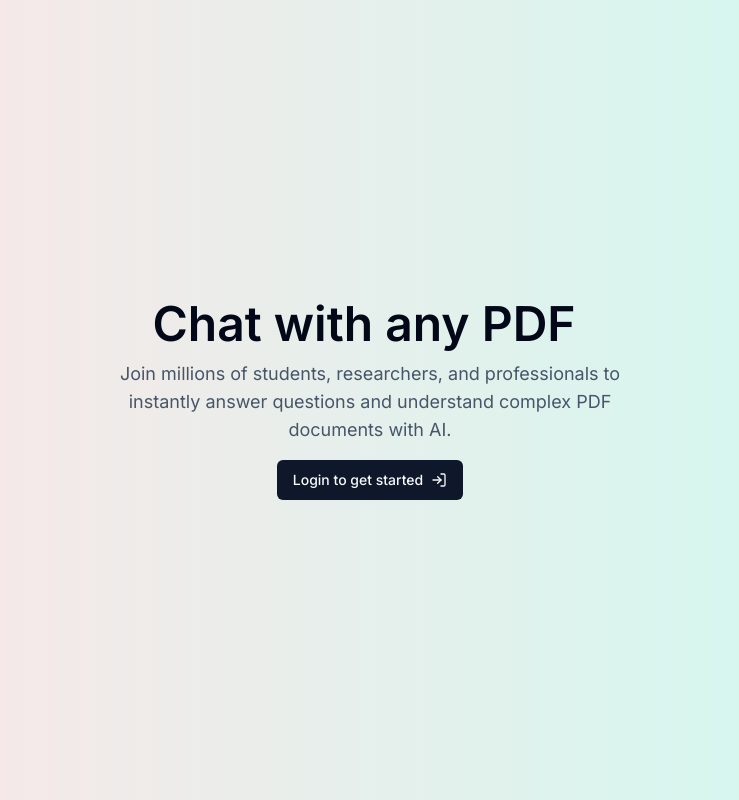
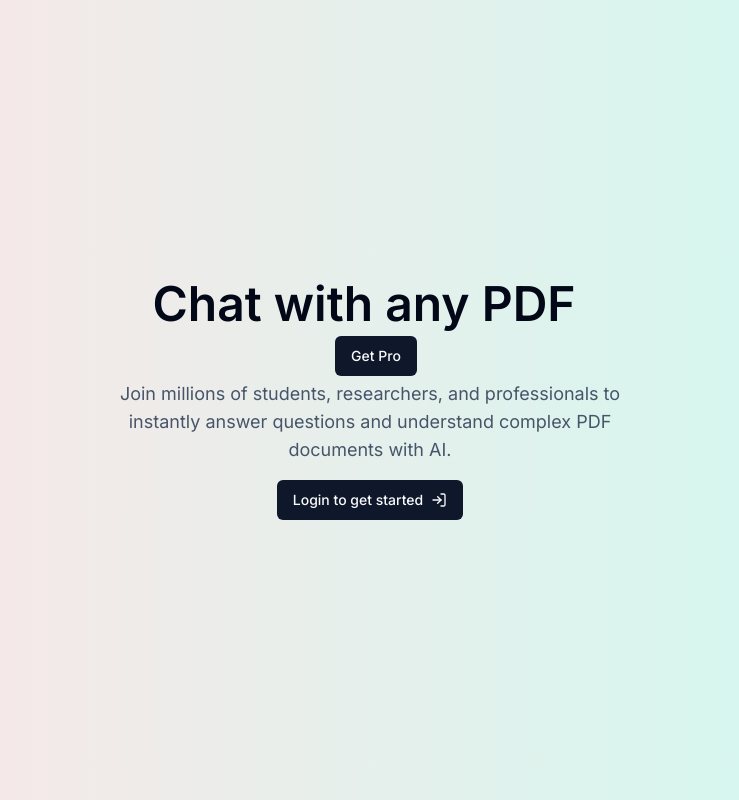
Before and after one commit to olyaiy/ai-saas, a Next.js app in the folder chatpdf/: page / in a window 1280 px wide. Shown: the whole page, without its empty margins (270-1009 px from the left). Built offline with nearby package versions, Linux system fonts and the light colour scheme; no server answers.

Commit message:
minor ui fix

```diff
--- a/chatpdf/src/app/page.tsx
+++ b/chatpdf/src/app/page.tsx
@@ -5,10 +5,13 @@ import Image from "next/image";
 import Link from "next/link";
 import {LogIn} from 'lucide-react'
 import FileUpload from "@/components/FileUpload";
+import { checkSubscription } from "@/lib/subscription";
+import SubscriptionButton from "@/components/SubscriptionButton";
 
 export default async function Home() {
   const {userId} = await auth()
   const isAuth = !!userId
+  const isPro = await checkSubscription()
   return (
     <div className="w-screen min-h-screen bg-gradient-to-r from-rose-100 to-teal-100">
       <div className="absolute top-1/2 left-1/2 -translate-x-1/2 -translate-y-1/2">
@@ -22,6 +25,10 @@ export default async function Home() {
 
             {/* if the user is authenticated, show the button to go to chats */}
             {isAuth && <Button> Go To Chats</Button> }
+            <div className="ml-3">
+              <SubscriptionButton isPro={isPro}/>
+            </div>
+
           </div>
 
          <p className="max-w-xl mt-1 text-lg text-slate-600">
```
